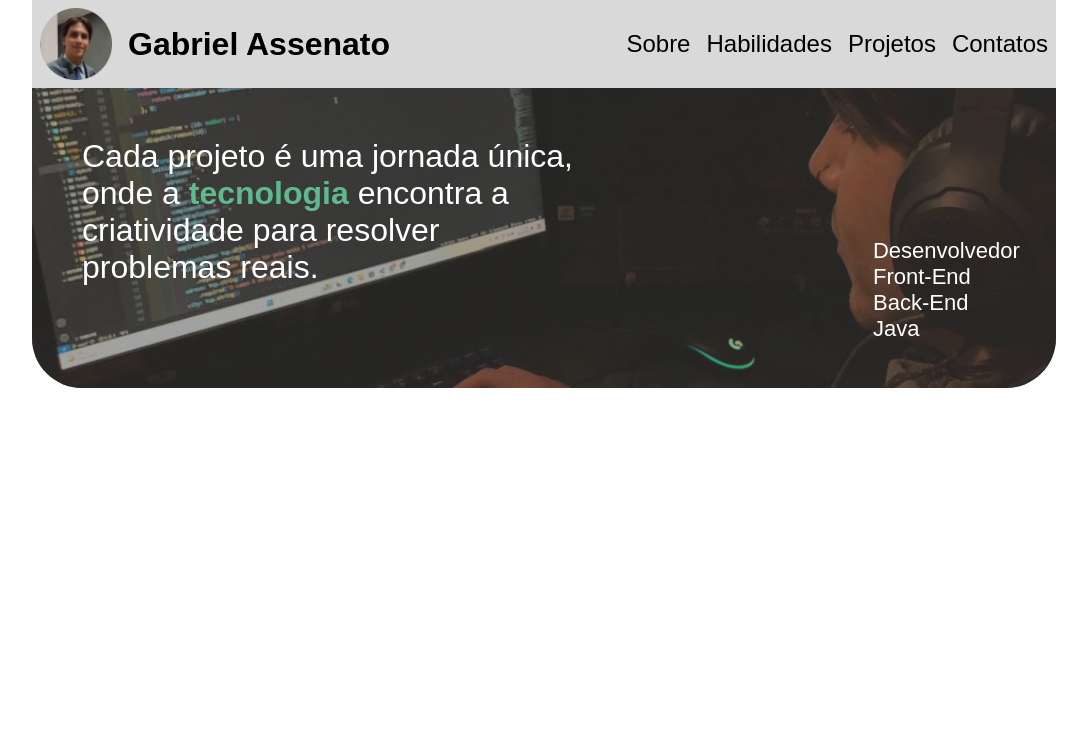
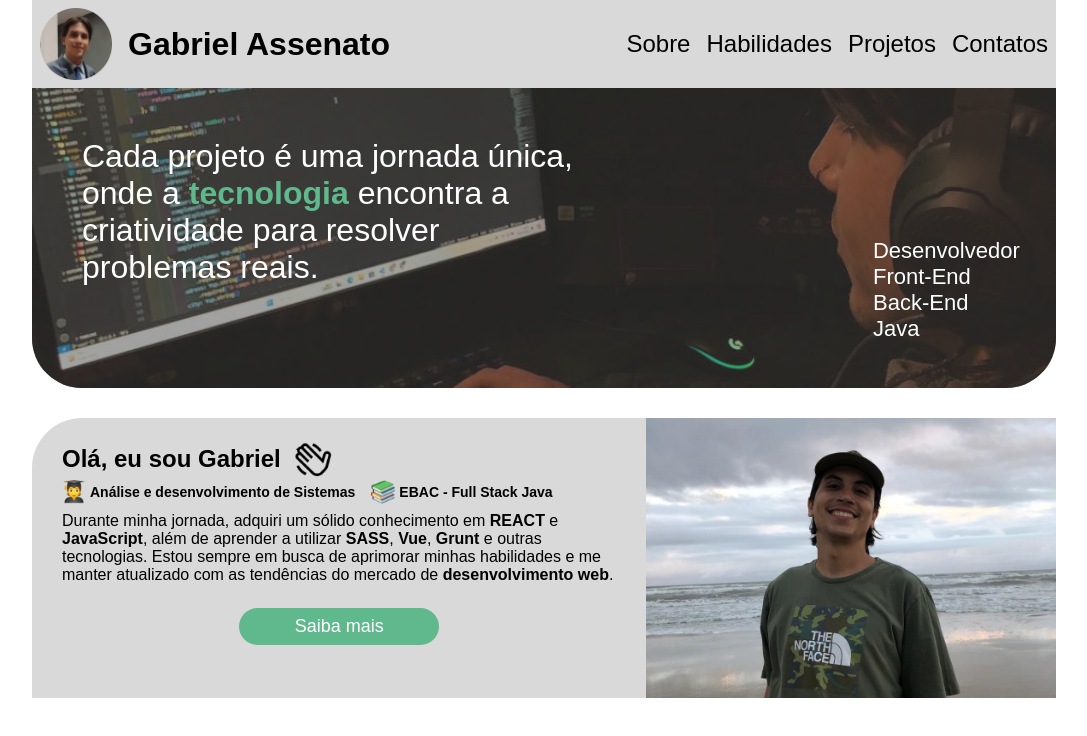
Before and after one commit to gabrielassenato/my_portifolio, a React (Create React App) app: page / in a window 1280 px wide. Shown: the top 736 px of the page, without its empty margins (96-1183 px from the left). Built offline with nearby package versions, Linux system fonts and the light colour scheme; a web font is replaced by a local one.

Commit message:
:sparkles: feat(about): Adicionando seção sobre

```diff
--- a/src/App.tsx
+++ b/src/App.tsx
@@ -1,3 +1,4 @@
+import { About } from './components/About'
 import { Banner } from './components/Banner'
 import Header from './components/Header'
 import { GlobalCss, Container } from './styles'
@@ -9,6 +10,7 @@ function App() {
       <Container>
         <Header />
         <Banner />
+        <About />
       </Container>
     </>
   )
--- /dev/null
+++ b/src/components/About/index.tsx
@@ -0,0 +1,34 @@
+import { Card, Text, Picture, Button } from './styles'
+import graduated from '../../assets/graduated.png'
+import study from '../../assets/study.png'
+import soso from '../../assets/soso.png'
+
+export const About = () => (
+  <Card>
+    <Text>
+      <h2>
+        Olá, eu sou Gabriel <img src={soso}></img>
+      </h2>
+      <ul>
+        <li>
+          <img src={graduated}></img>
+          Análise e desenvolvimento de Sistemas
+        </li>
+        <li>
+          <img src={study}></img>
+          EBAC - Full Stack Java
+        </li>
+      </ul>
+      <p>
+        Durante minha jornada, adquiri um sólido conhecimento em{' '}
+        <span>REACT</span> e <span>JavaScript</span>, além de aprender a
+        utilizar <span>SASS</span>, <span>Vue</span>, <span>Grunt</span> e
+        outras tecnologias. Estou sempre em busca de aprimorar minhas
+        habilidades e me manter atualizado com as tendências do mercado de{' '}
+        <span>desenvolvimento web</span>.
+      </p>
+      <Button>Saiba mais</Button>
+    </Text>
+    <Picture />
+  </Card>
+)
--- /dev/null
+++ b/src/components/About/styles.ts
@@ -0,0 +1,74 @@
+import styled from 'styled-components'
+
+import Gabriel from '../../assets/eu_5.jpeg'
+import { colors } from '../../styles'
+
+export const Card = styled.div`
+  display: grid;
+  grid-template-columns: 1.5fr 1fr;
+  background-color: ${colors.lightGray};
+  height: 280px;
+  border-radius: 50px 0px 0px 0px;
+  margin-top: 30px;
+`
+
+export const Text = styled.div`
+  display: flex;
+  padding: 20px 30px;
+  flex-direction: column;
+
+  h2 {
+    display: flex;
+    align-items: center;
+    text-align: center;
+
+    img {
+      height: 42px;
+      margin-left: 12px;
+    }
+  }
+
+  ul {
+    display: flex;
+    li {
+      display: flex;
+      align-items: center;
+      font-weight: bold;
+      font-size: 14px;
+      text-align: center;
+      margin-right: 16px;
+
+      img {
+        height: 24px;
+        margin-right: 4px;
+      }
+    }
+  }
+
+  p {
+    margin-top: 8px;
+    margin-bottom: 24px;
+
+    span {
+      font-weight: bold;
+    }
+  }
+`
+
+export const Button = styled.button`
+  background-color: ${colors.green};
+  color: ${colors.white};
+  font-size: 18px;
+  padding: 8px;
+  width: 200px;
+  border-radius: 50px;
+  border: none;
+  cursor: pointer;
+  margin: 0 auto;
+`
+
+export const Picture = styled.div`
+  background-image: url(${Gabriel});
+  background-size: cover;
+  background-position: center;
+`
```
